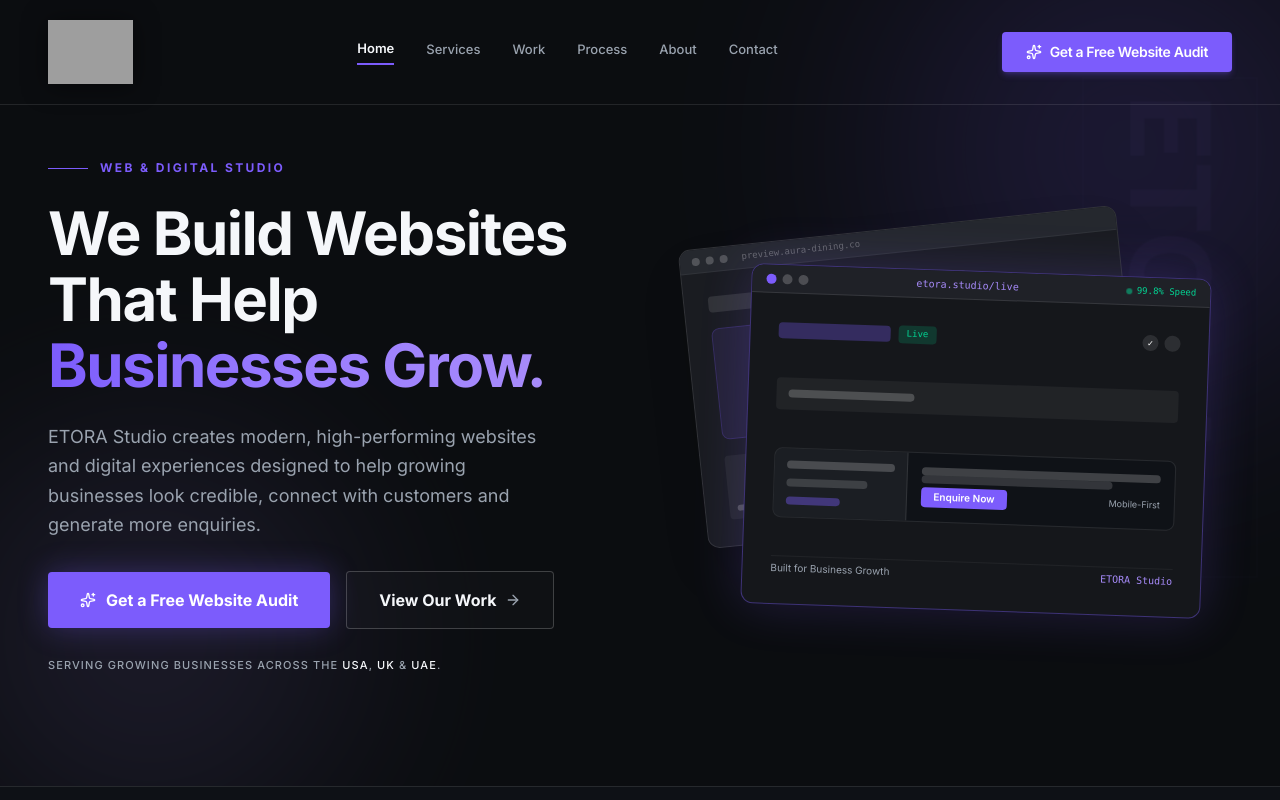
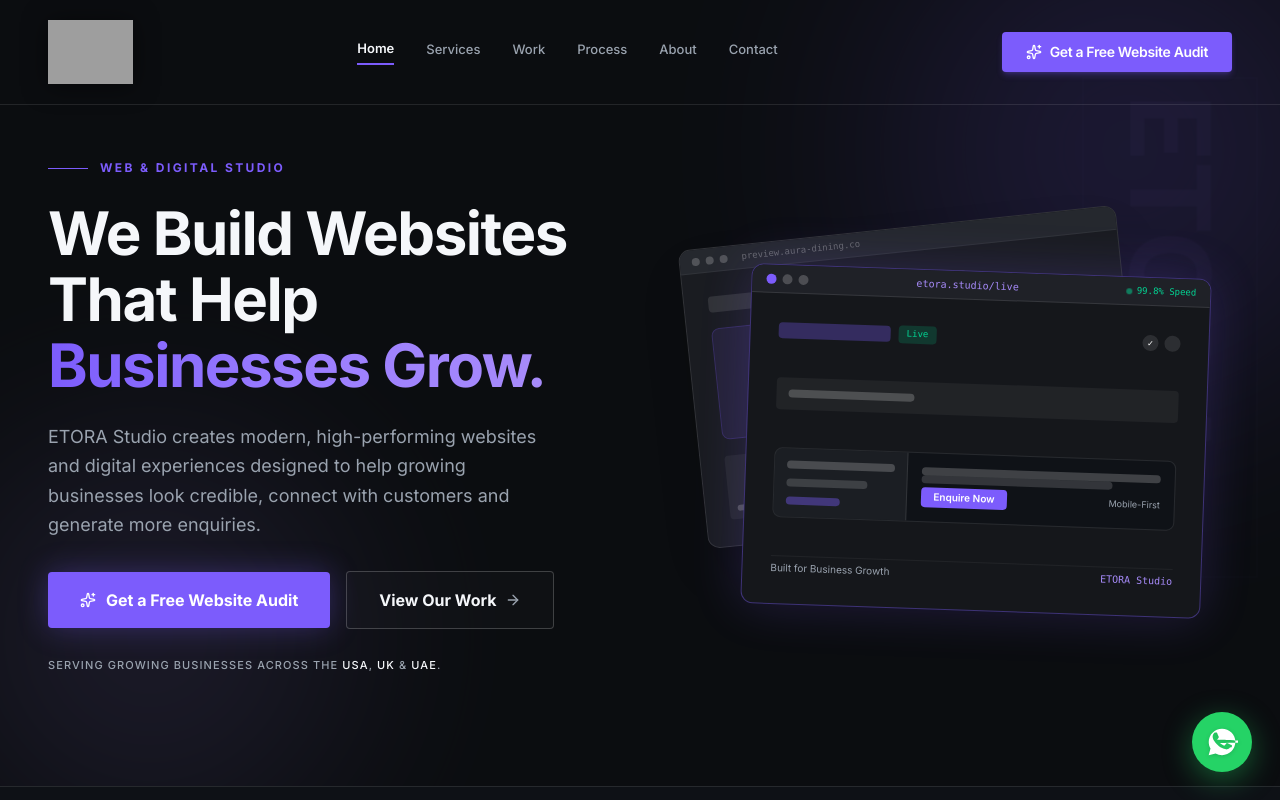
Before and after one commit to EkrashKhan/ETORA-Studio, a React (Vite) app: page / in a window 1280 px wide. Shown: the top 800 px of the page. Built offline with nearby package versions, Linux system fonts and the light colour scheme; grey boxes are pictures that could not be loaded.

Commit message:
Add WhatsAppFloatingButton component
Added a floating WhatsApp action button to the app.

```diff
--- a/src/App.tsx
+++ b/src/App.tsx
@@ -15,6 +15,7 @@
 import { ContactSection } from './components/ContactSection';
 import { Footer } from './components/Footer';
 import { AuditModal } from './components/AuditModal';
+import { WhatsAppFloatingButton } from './components/WhatsAppFloatingButton';
 
 export default function App() {
   const [isAuditModalOpen, setIsAuditModalOpen] = useState(false);
@@ -87,6 +88,9 @@
         isOpen={isAuditModalOpen}
         onClose={() => setIsAuditModalOpen(false)}
       />
+
+      {/* Floating WhatsApp Action Button */}
+      <WhatsAppFloatingButton />
     </div>
   );
 }
```
